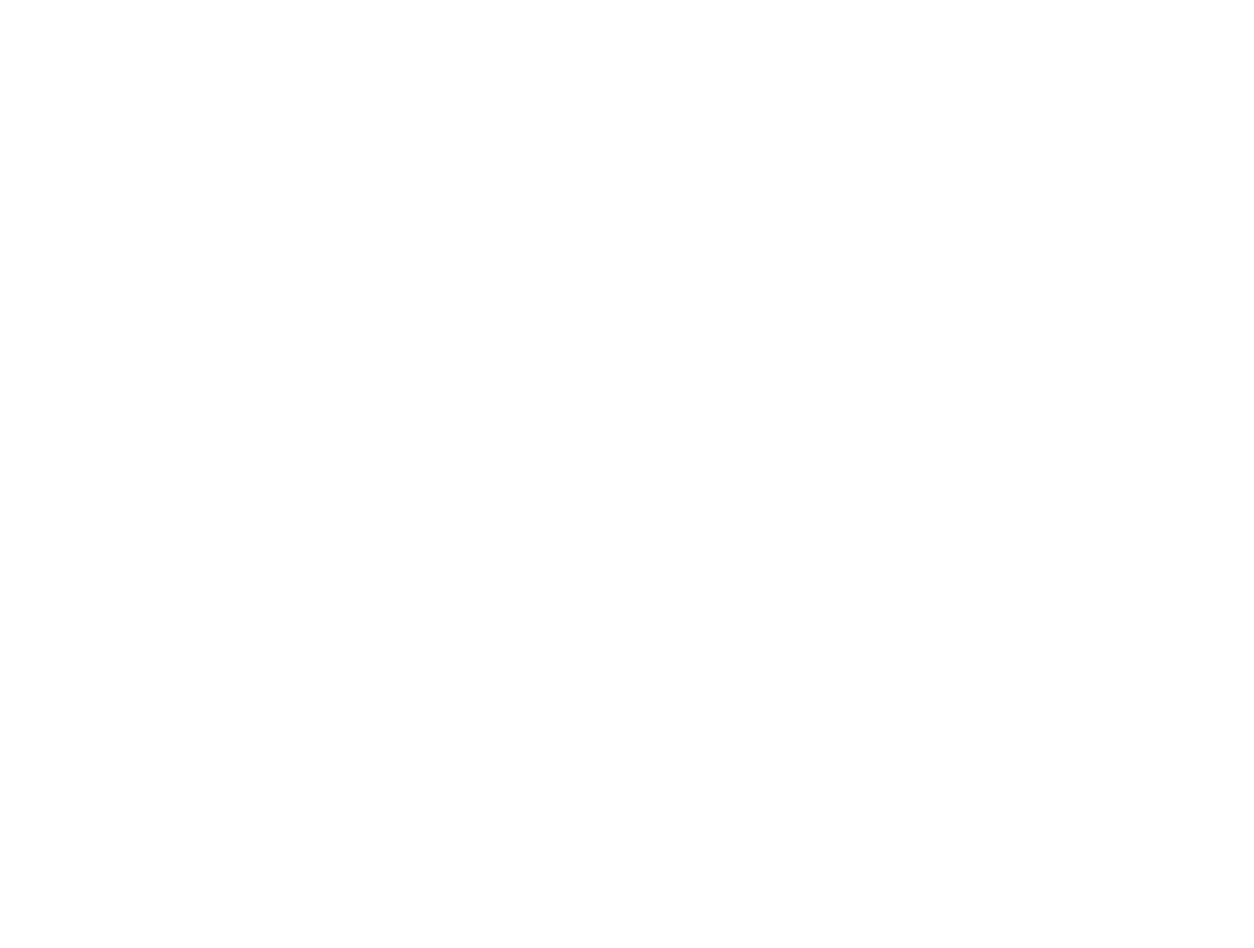
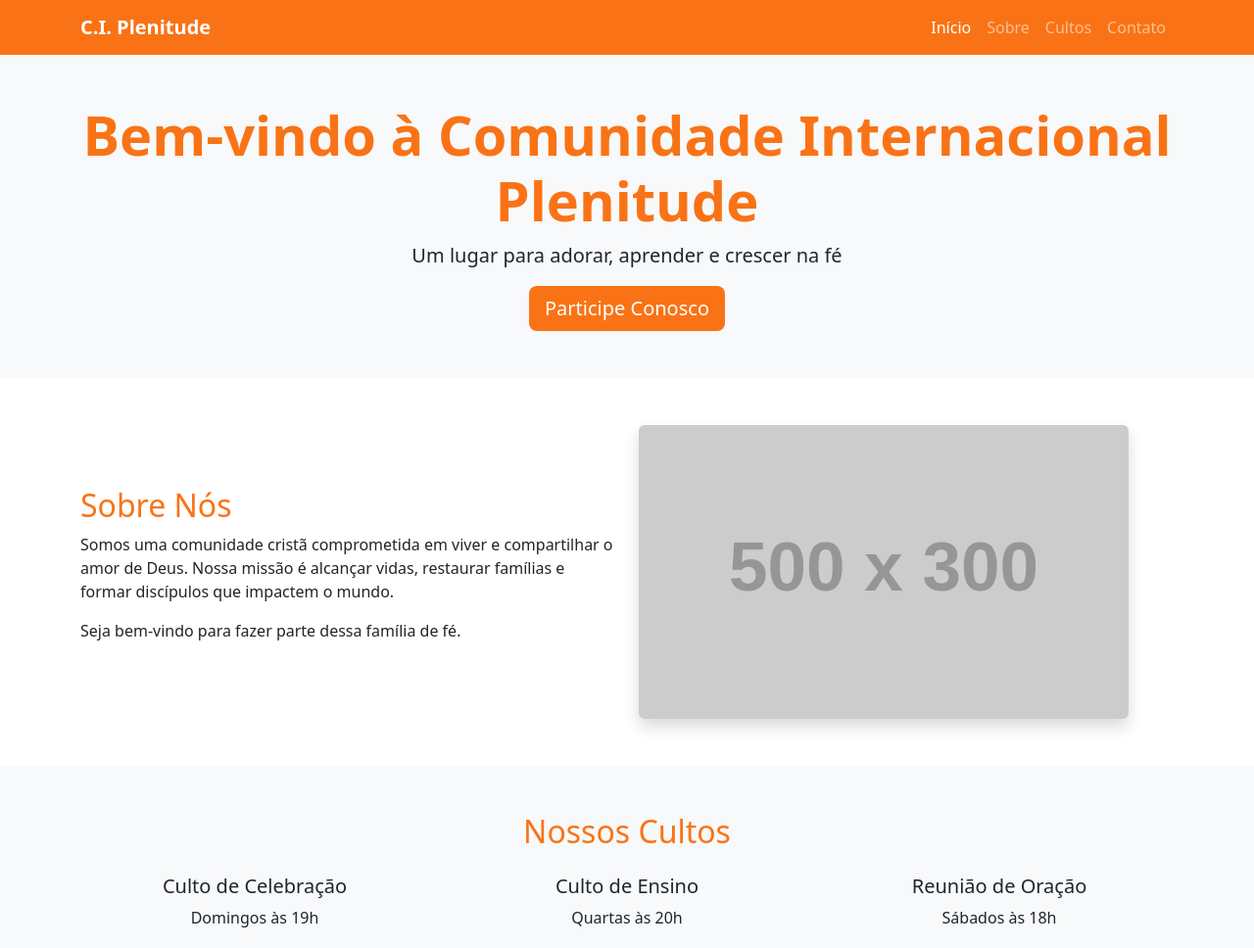
Before and after one commit to yuri41774/estodos2025.1, a plain HTML site: page index.html in a window 1280 px wide. Shown: the top 968 px of the page at 98% size. Before the commit the page ends 800 px from the top, so only its background shows below. Drawn offline with nearby package versions, Linux system fonts and the light colour scheme; placeholder pictures from the web are drawn by us.

Commit message:
Update index.html

```diff
--- a/index.html
+++ b/index.html
@@ -20,7 +20,42 @@
         }
         .btn-laranja {
             background-color: var(--laranja-plenitude);
-            color        </div>
+            color: white;
+            border: none;
+        }
+        .btn-laranja:hover {
+            background-color: #e25f0d;
+            color: white;
+        }
+    </style>
+</head>
+<body>
+
+    <!-- Navbar -->
+    <nav class="navbar navbar-expand-lg navbar-dark bg-laranja">
+        <div class="container">
+            <a class="navbar-brand fw-bold" href="#">C.I. Plenitude</a>
+            <button class="navbar-toggler" type="button" data-bs-toggle="collapse" data-bs-target="#menu" aria-controls="menu" aria-expanded="false" aria-label="Menu">
+                <span class="navbar-toggler-icon"></span>
+            </button>
+            <div class="collapse navbar-collapse" id="menu">
+                <ul class="navbar-nav ms-auto">
+                    <li class="nav-item"><a class="nav-link active" href="#">Início</a></li>
+                    <li class="nav-item"><a class="nav-link" href="#sobre">Sobre</a></li>
+                    <li class="nav-item"><a class="nav-link" href="#cultos">Cultos</a></li>
+                    <li class="nav-item"><a class="nav-link" href="#contato">Contato</a></li>
+                </ul>
+            </div>
+        </div>
+    </nav>
+
+    <!-- Hero -->
+    <header class="bg-light py-5 text-center">
+        <div class="container">
+            <h1 class="display-4 fw-bold text-laranja">Bem-vindo à Comunidade Internacional Plenitude</h1>
+            <p class="lead">Um lugar para adorar, aprender e crescer na fé</p>
+            <a href="#cultos" class="btn btn-laranja btn-lg">Participe Conosco</a>
+        </div>
     </header>
 
     <!-- Sobre -->
@@ -28,7 +63,7 @@
         <div class="container">
             <div class="row align-items-center">
                 <div class="col-md-6">
-                    <h2>Sobre Nós</h2>
+                    <h2 class="text-laranja">Sobre Nós</h2>
                     <p>Somos uma comunidade cristã comprometida em viver e compartilhar o amor de Deus. Nossa missão é alcançar vidas, restaurar famílias e formar discípulos que impactem o mundo.</p>
                     <p>Seja bem-vindo para fazer parte dessa família de fé.</p>
                 </div>
@@ -42,7 +77,7 @@
     <!-- Cultos -->
     <section id="cultos" class="py-5 bg-light">
         <div class="container text-center">
-            <h2 class="mb-4">Nossos Cultos</h2>
+            <h2 class="mb-4 text-laranja">Nossos Cultos</h2>
             <div class="row">
                 <div class="col-md-4">
                     <h5>Culto de Celebração</h5>
@@ -63,7 +98,7 @@
     <!-- Contato -->
     <section id="contato" class="py-5">
         <div class="container text-center">
-            <h2>Entre em Contato</h2>
+            <h2 class="text-laranja">Entre em Contato</h2>
             <p>Endereço: Rua Exemplo, 123 - Cidade - Estado</p>
             <p>Telefone: (00) 00000-0000</p>
             <p>Email: contato@plenitude.org</p>
@@ -71,7 +106,7 @@
     </section>
 
     <!-- Rodapé -->
-    <footer class="bg-primary text-white text-center py-3">
+    <footer class="bg-laranja text-white text-center py-3">
         <p class="mb-0">&copy; 2025 - Comunidade Internacional Plenitude. Todos os direitos reservados.</p>
     </footer>
 
```
